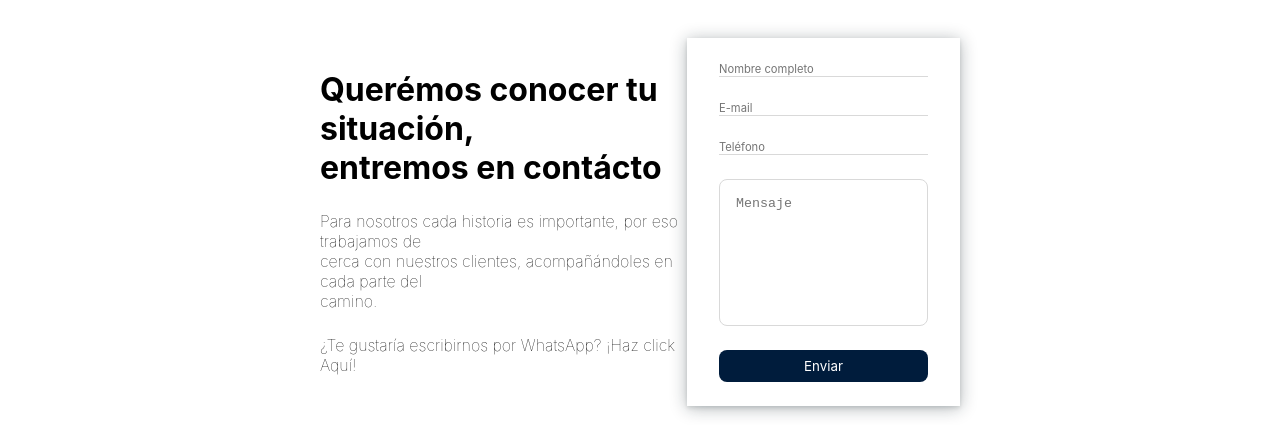
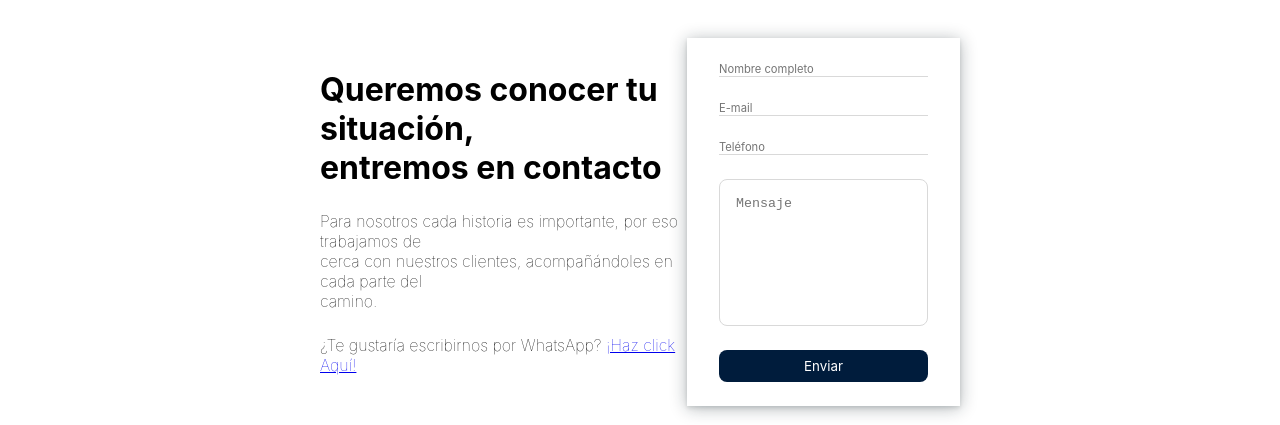
Before and after one commit to IvanOnGit/safe-work, a React (Vite) app: page / in a window 1280 px wide. Shown: the part 3869-4294 px from the top of the page. Built offline with nearby package versions, Linux system fonts and the light colour scheme.

Commit message:
whats app link added

```diff
--- a/src/components/Contact/Contact.tsx
+++ b/src/components/Contact/Contact.tsx
@@ -29,11 +29,23 @@ function Contact() {
   return (
     <>
       <Container>
-        <TextContainer>
-          <h1>Querémos conocer tu situación, <br /> entremos en contácto</h1>
-          <p>Para nosotros cada historia es importante, por eso trabajamos de <br /> cerca con nuestros clientes, acompañándoles en cada parte del <br /> camino.</p>
-          <p>¿Te gustaría escribirnos por WhatsApp? ¡Haz click Aquí!</p>
-        </TextContainer>
+      <TextContainer>
+        <h1>Queremos conocer tu situación, <br /> entremos en contacto</h1>
+        <p>
+          Para nosotros cada historia es importante, por eso trabajamos de <br />
+          cerca con nuestros clientes, acompañándoles en cada parte del <br /> camino.
+        </p>
+        <p>
+          ¿Te gustaría escribirnos por WhatsApp?{" "}
+          <a
+            href="https://wa.me/34622377041?text=Hola,%20me%20gustaría%20saber%20más%20sobre%20sus%20servicios."
+            target="_blank"
+            rel="noopener noreferrer"
+          >
+            ¡Haz click Aquí!
+          </a>
+        </p>
+      </TextContainer>
         <FormContainer>
           <form onSubmit={handleSubmit}>
             <input
```
